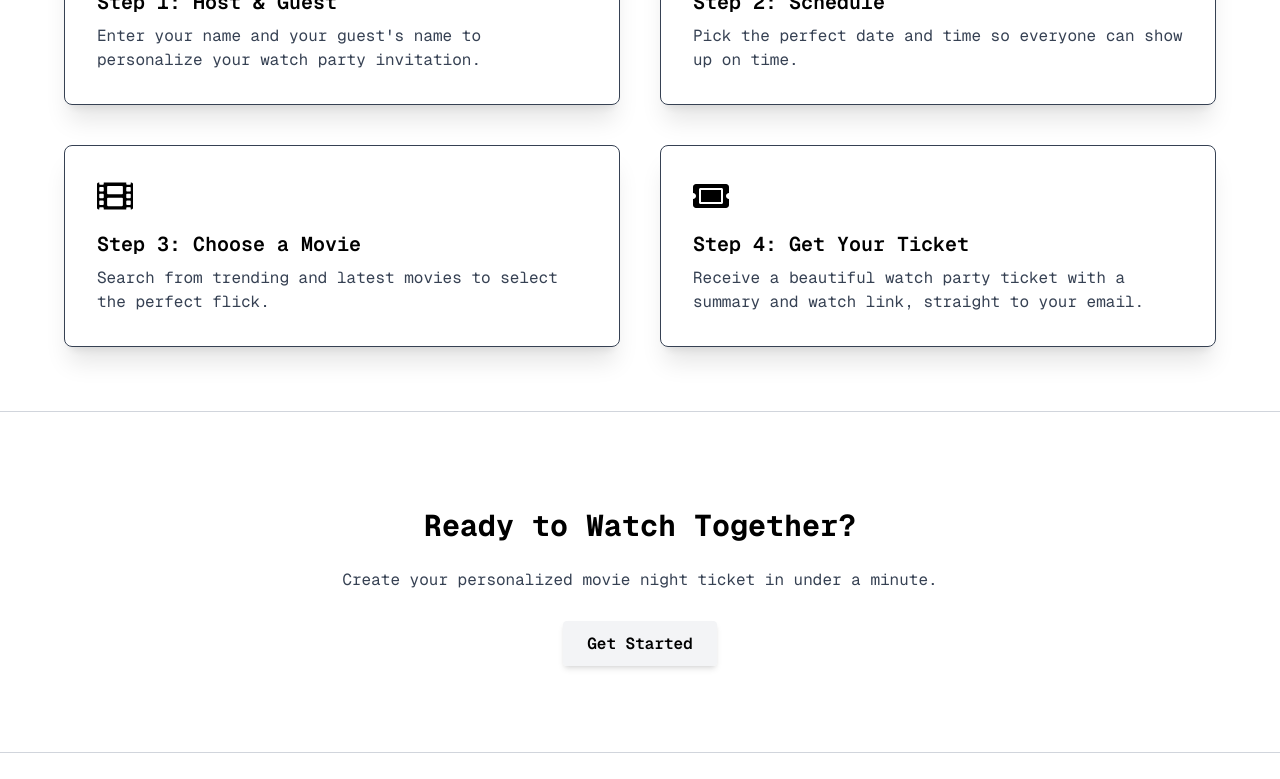
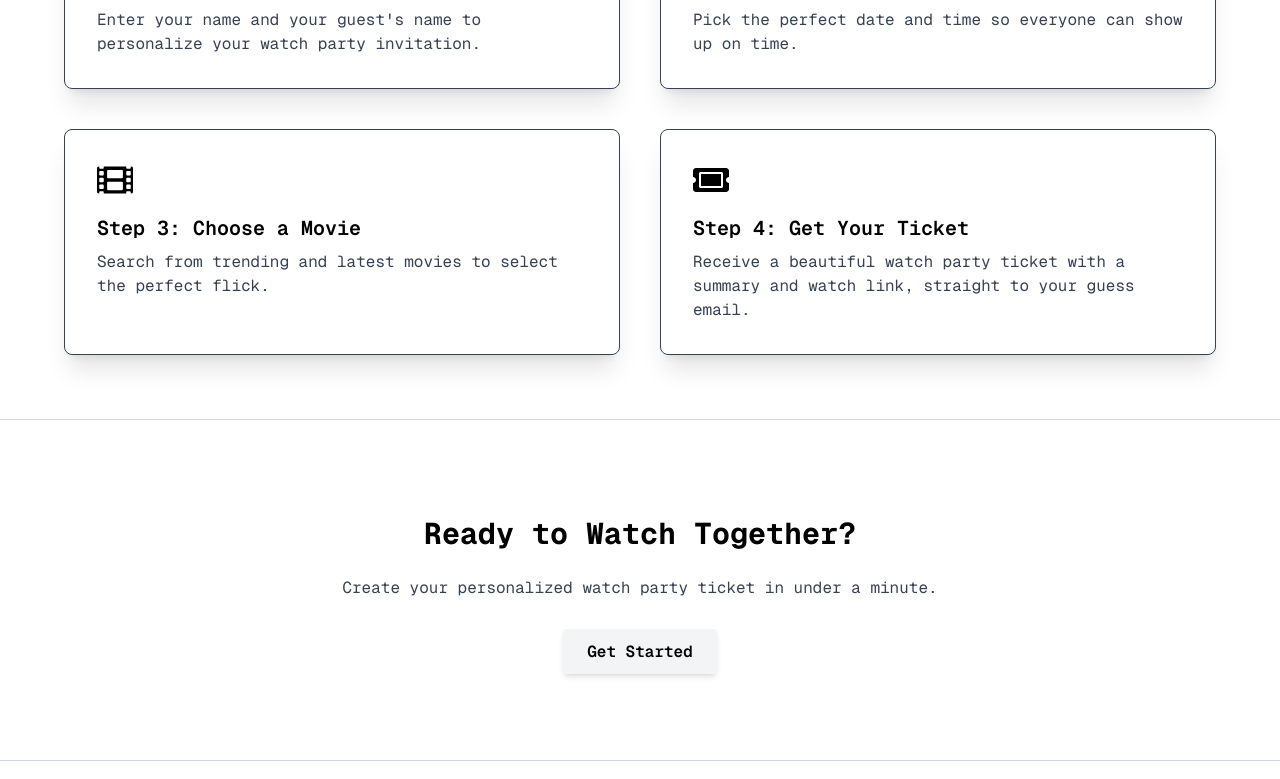
Before and after one commit to meraeugene/watch-party, a Next.js app: page / in a window 1280 px wide. Shown: the part 1122-1901 px from the top of the page. Built offline with nearby package versions, Linux system fonts and the light colour scheme.

Commit message:
minor changes padding and text landing page

```diff
--- a/app/page.tsx
+++ b/app/page.tsx
@@ -52,7 +52,7 @@ export default function Home() {
     {
       icon: <FaTicketAlt />,
       title: "Step 4: Get Your Ticket",
-      desc: "Receive a beautiful watch party ticket with a summary and watch link, straight to your email.",
+      desc: "Receive a beautiful watch party ticket with a summary and watch link, straight to your guess email.",
     },
   ];
 
@@ -108,7 +108,7 @@ export default function Home() {
         className="py-16 px-6 md:px-16  dark:bg-black  dark:text-white backdrop-blur-md border-t dark:border-gray-700 border-gray-300"
       >
         <FadeInWhenVisible>
-          <div className="max-w-4xl mx-auto text-center mb-20">
+          <div className="max-w-4xl mx-auto text-center mb-16">
             <h2 className="text-4xl font-bold mb-4 dark:text-white text-black">
               How It Works
             </h2>
@@ -141,7 +141,7 @@ export default function Home() {
         <FadeInWhenVisible>
           <h2 className="text-3xl font-bold mb-6">Ready to Watch Together?</h2>
           <p className=" mb-10 text-base  dark:text-gray-300 text-gray-700">
-            Create your personalized movie night ticket in under a minute.
+            Create your personalized watch party ticket in under a minute.
           </p>
           <Link
             href="/get-started"
```
